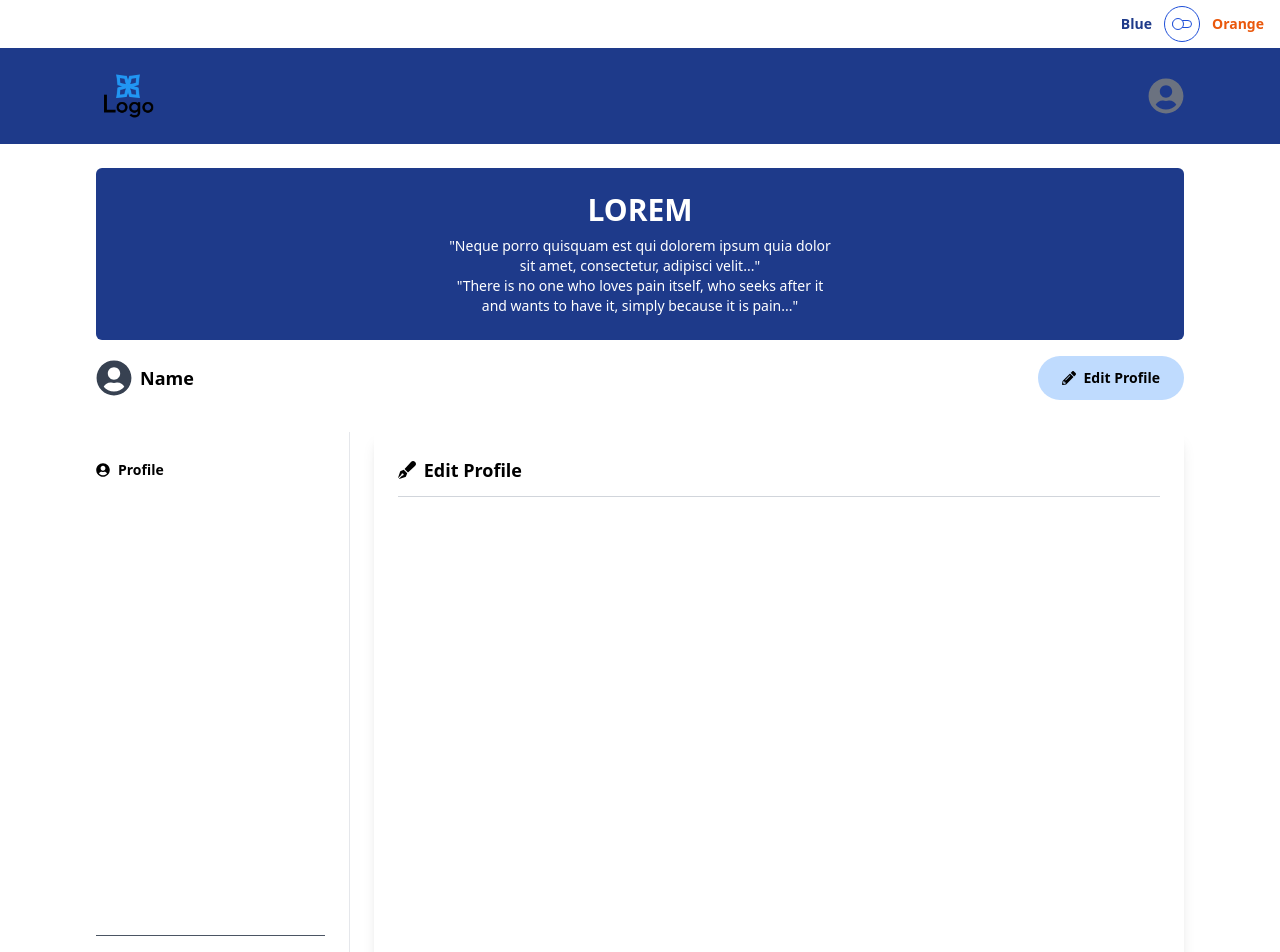
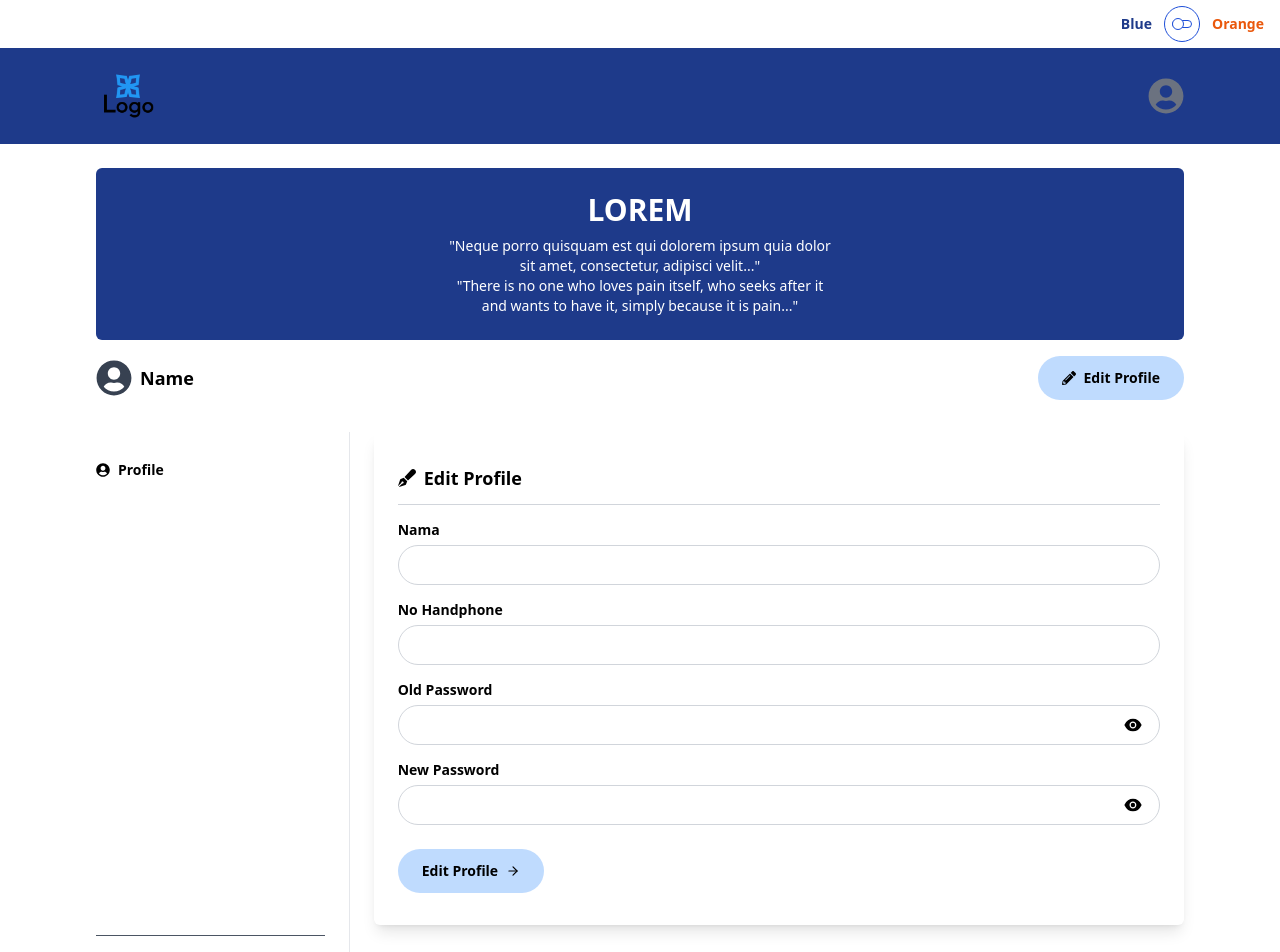
Before and after one commit to rezkitr/vocagame-test, a Next.js app: page /profile in a window 1280 px wide. Shown: the top 952 px of the page. Built offline with nearby package versions, Linux system fonts and the light colour scheme.

Commit message:
profile progress

```diff
--- a/src/app/login/page.js
+++ b/src/app/login/page.js
@@ -1,6 +1,6 @@
 "use client";
-import { Button, ToggleThemeButton } from "@/components";
-import { AuthPageTitle, Input } from "@/components/auth";
+import { Button, Input, ToggleThemeButton } from "@/components";
+import { AuthPageTitle } from "@/components/auth";
 import { onLogin } from "@/redux/slices/userSlice";
 import Image from "next/image";
 import Link from "next/link";
--- a/src/app/profile/page.js
+++ b/src/app/profile/page.js
@@ -1,8 +1,10 @@
 "use client";
 import { Button } from "@/components";
-import { FormHeader } from "@/components/profile";
+import { FormHeader, Input } from "@/components/profile";
 import { FaUserCircle, FaPenFancy } from "react-icons/fa";
+import { FiArrowRight } from "react-icons/fi";
 import { BiSolidLogOut } from "react-icons/bi";
+import { FormProvider } from "react-hook-form";
 
 const Profile = () => {
     return (
@@ -25,11 +27,28 @@ const Profile = () => {
                         />
                     </div>
                 </div>
-                <div className="flex-1 shadow-lg rounded-md p-6">
-                    <div className="flex items-center gap-2 pb-3 border-solid border-b border-gray-300 text-lg">
+                <div className="flex-1 shadow-lg rounded-md px-6 py-8 h-fit">
+                    <div className="flex items-center gap-2 pb-3 mb-3 border-solid border-b border-gray-300 text-lg">
                         <FaPenFancy />
                         <h1 className="font-bold">Edit Profile</h1>
                     </div>
+                    <FormProvider
+                        {...{ register: false, formState: { errors: {} } }}
+                    >
+                        <form>
+                            <div className="flex flex-col gap-3 mb-6">
+                                <Input label="Nama" />
+                                <Input label="No Handphone" />
+                                <Input label="Old Password" type="password" />
+                                <Input label="New Password" type="password" />
+                            </div>
+                        </form>
+                        <Button
+                            text="Edit Profile"
+                            className="profile-edit-btn px-6 py-2 text-sm"
+                            rightIcon={FiArrowRight}
+                        />
+                    </FormProvider>
                 </div>
             </div>
         </div>
--- a/src/app/register/page.js
+++ b/src/app/register/page.js
@@ -1,6 +1,6 @@
 "use client";
-import { Button } from "@/components";
-import { AuthPageTitle, Input } from "@/components/auth";
+import { Button, Input } from "@/components";
+import { AuthPageTitle } from "@/components/auth";
 import { onRegister } from "@/redux/slices/userSlice";
 import Image from "next/image";
 import Link from "next/link";
--- a/src/components/auth/Input.js
+++ b/src/components/Input.js
@@ -10,6 +10,7 @@ const Input = ({
     type = "text",
     style = "default",
     validation = {},
+    wrapperClassName = "",
     ...props
 }) => {
     const isPasswordType = type === "password";
@@ -24,9 +25,11 @@ const Input = ({
     return (
         <div className={`auth-input ${style}`}>
             <label className="font-semibold text-sm">{label}</label>
-            <div className="input-wrapper mt-2 h-12 rounded-3xl border flex items-center justify-between px-4">
+            <div
+                className={`input-wrapper mt-2 h-12 rounded-3xl border flex items-center justify-between px-4 ${wrapperClassName}`}
+            >
                 <input
-                    {...register(name, {
+                    {...register && register(name, {
                         required: "Tidak boleh kosong",
                         ...validation,
                     })}
@@ -51,7 +54,7 @@ const Input = ({
                     </div>
                 )}
             </div>
-            {errors[name] && <ErrorLabel message={errors[name].message} />}
+            {register && errors[name] && <ErrorLabel message={errors[name].message} />}
         </div>
     );
 };
--- a/src/components/auth/index.js
+++ b/src/components/auth/index.js
@@ -1,3 +1 @@
 export { default as AuthPageTitle } from "./AuthPageTitle";
-export { default as Input } from "./Input";
-export { default as ErrorLabel } from "./ErrorLabel";
--- a/src/components/index.js
+++ b/src/components/index.js
@@ -1,3 +1,4 @@
 export { default as ToggleThemeButton } from "./ToggleThemeButton";
 export { default as ToggleThemeHeader } from "./ToggleThemeHeader";
 export { default as Button } from "./Button";
+export { default as Input } from "./Input";
--- /dev/null
+++ b/src/components/profile/ProfileInput.js
@@ -0,0 +1,10 @@
+"use client";
+import Input from "../Input";
+
+const ProfileInput = (props) => {
+    return (
+        <Input wrapperClassName="!border-gray-300 !mt-1 !h-10" readonly {...props}  />
+    );
+};
+
+export default ProfileInput;
--- a/src/components/profile/index.js
+++ b/src/components/profile/index.js
@@ -2,3 +2,4 @@ export { default as Header } from "./Header";
 export { default as Footer } from "./Footer";
 export { default as Banner } from "./Banner";
 export { default as FormHeader } from "./FormHeader";
+export { default as Input } from "./ProfileInput";
```
Also changed, not shown: src/components/ErrorLabel.js (renamed from src/components/auth/ErrorLabel.js).
